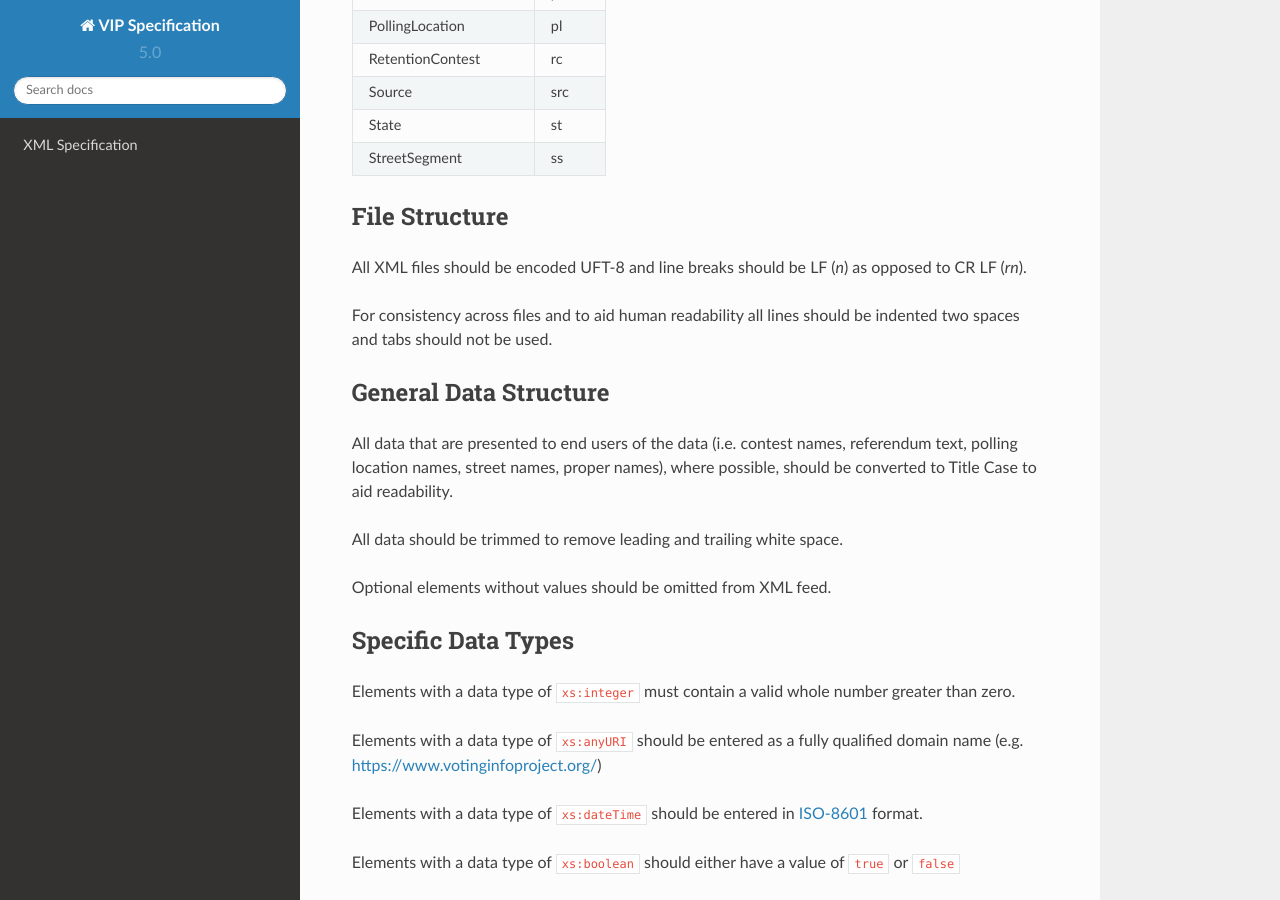
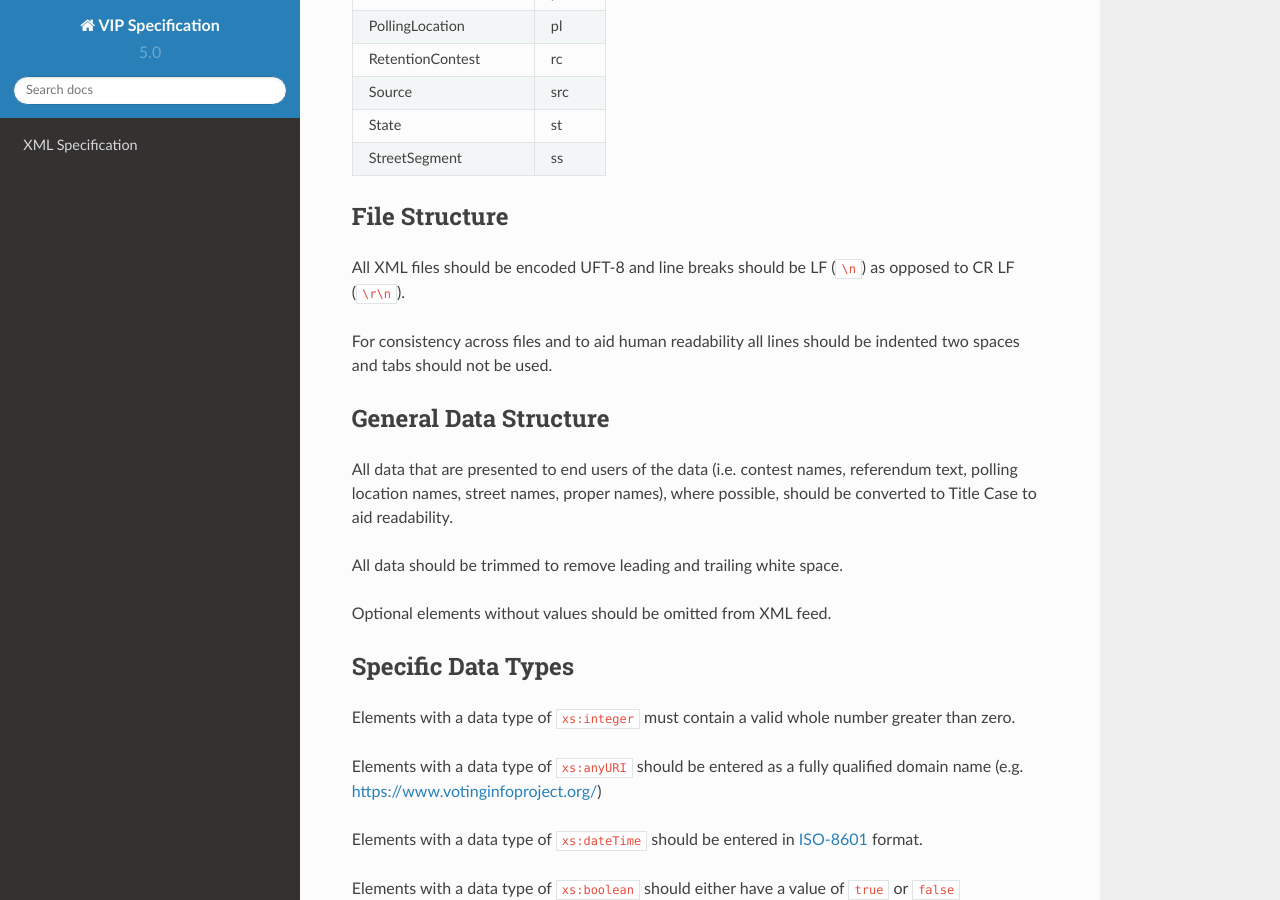
Before and after one commit to votinginfoproject/vip-specification, a Sphinx documentation site: the page built from docs/xml/xml_data_best_practices.rst, in a window 1280 px wide and 900 px high, scrolled down 1075 px. Built offline with Sphinx 7.4.7 and the Read the Docs theme 2.0.0, drawn with Linux system fonts in a browser that asks for light colours.

Commit message:
Formatting fixes

```diff
--- a/docs/xml/xml_data_best_practices.rst
+++ b/docs/xml/xml_data_best_practices.rst
@@ -69,7 +69,7 @@ is a list of preferred prefixes by element (e.g. par00001 for a ``Party`` ``id``
 
 File Structure
 --------------
-All XML files should be encoded UFT-8 and line breaks should be LF (`\n`) as opposed to CR LF (`\r\n`).
+All XML files should be encoded UFT-8 and line breaks should be LF (``\n``) as opposed to CR LF (``\r\n``).
 
 For consistency across files and to aid human readability all lines should be indented two spaces and tabs should not
 be used.
```
